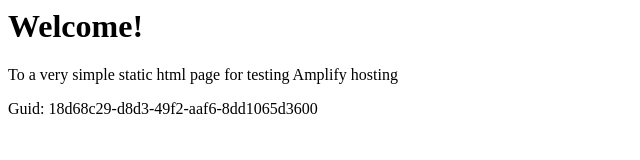
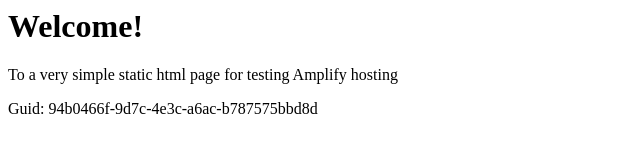
Before and after one commit to aws-aemilia-yul/Github-PR-Commit-Integration-Test-DoNotTouch-GithubWebhookPreviewCanaryTest-v1-preprod-ca-central-1, a website: page src/index.html in a window 1280 px wide. Shown: the full height of the page, 0-640 px from the left. Drawn offline with Linux system fonts and the light colour scheme.

Commit message:
commit from integ tests

```diff
--- a/src/index.html
+++ b/src/index.html
@@ -12,6 +12,6 @@
 <body>
     <h1>Welcome!</h1>
     <p>To a very simple static html page for testing Amplify hosting</p>
-    <p>Guid: 18d68c29-d8d3-49f2-aaf6-8dd1065d3600</p></body>
+    <p>Guid: 94b0466f-9d7c-4e3c-a6ac-b787575bbd8d</p></body>
 
 </html>
```
